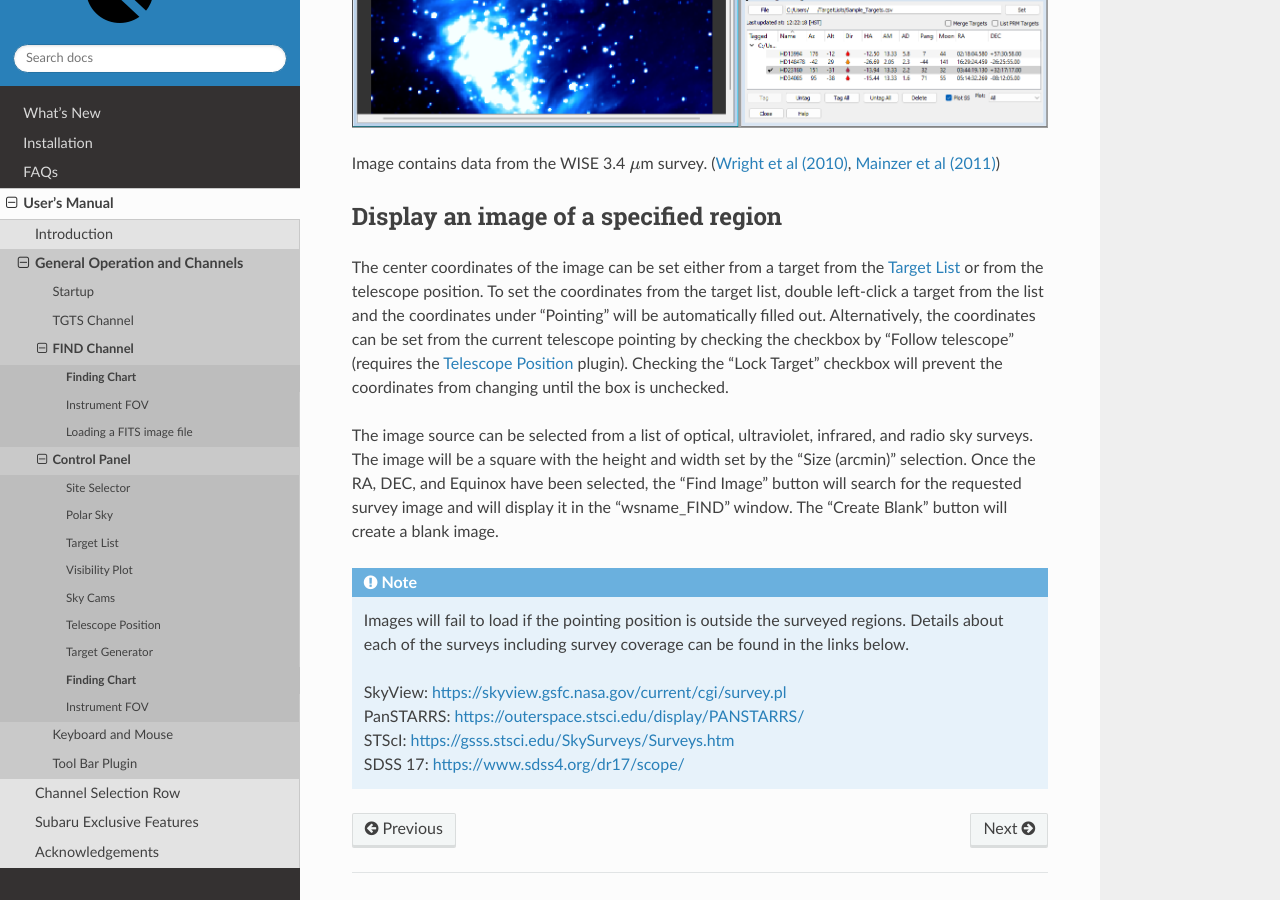
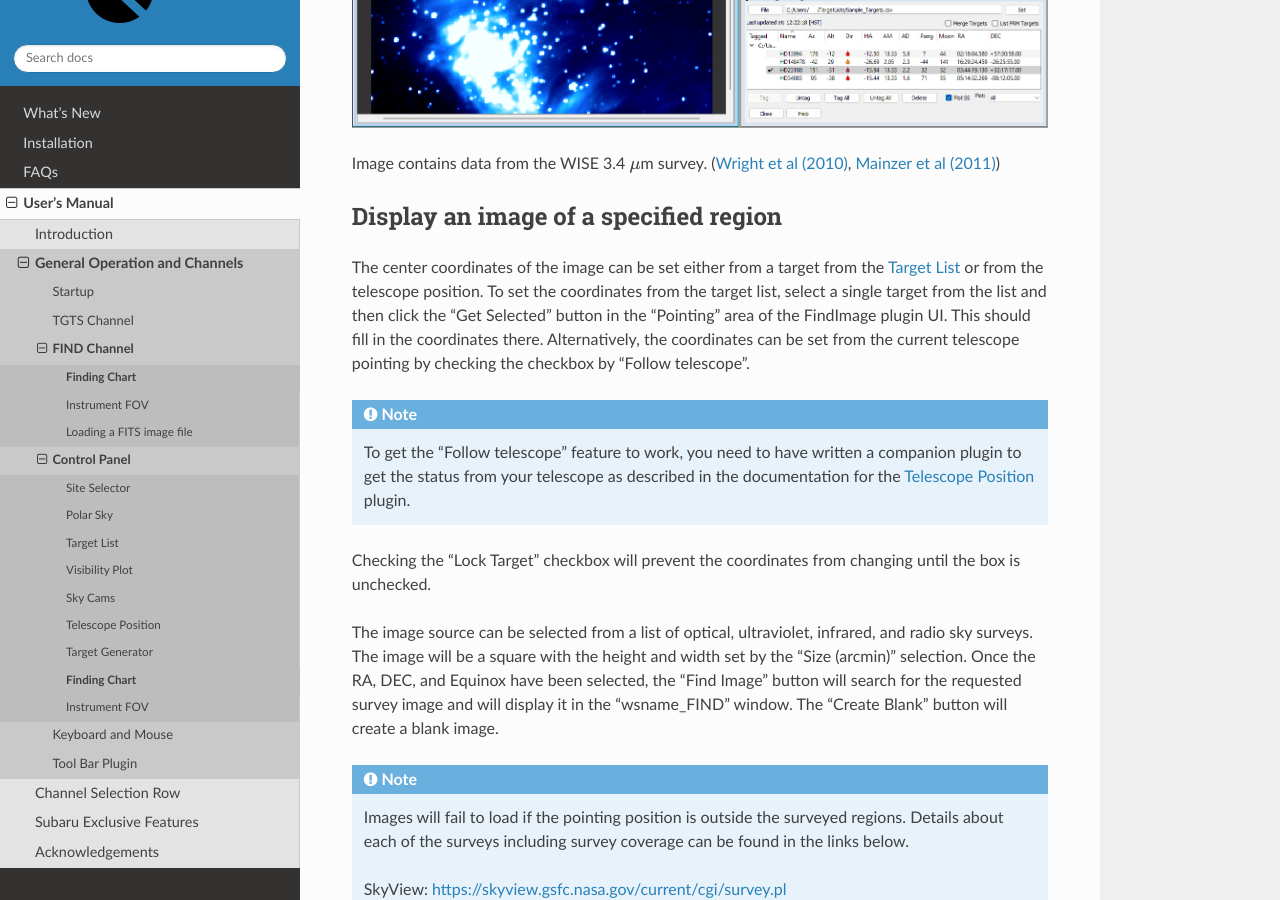
Before and after one commit to naojsoft/spot, a Sphinx documentation site: the page built from doc/manual/findchart.rst, in a window 1280 px wide and 900 px high, scrolled down 474 px. Built offline with Sphinx 7.4.7 and the Read the Docs theme 3.1.0, drawn with Linux system fonts in a browser that asks for light colours.

Commit message:
Add button to FindImage fetch target info from Targets table

```diff
--- a/doc/manual/findchart.rst
+++ b/doc/manual/findchart.rst
@@ -17,12 +17,19 @@ Display an image of a specified region
 
 The center coordinates of the image can be set either from a target from
 the :doc:`targetlist` or from the telescope position. To set the coordinates
-from the target list, double left-click a target from the list and the
-coordinates under "Pointing" will be automatically filled out.
+from the target list, select a single target from the list and then click
+the "Get Selected" button in the "Pointing" area of the FindImage plugin UI.
+This should fill in the coordinates there.
 Alternatively, the coordinates can be set from the current telescope pointing
-by checking the checkbox by "Follow telescope" (requires the
-:doc:`telescopepos` plugin). Checking the "Lock Target" checkbox will prevent
-the coordinates from changing until the box is unchecked.
+by checking the checkbox by "Follow telescope".
+
+.. note:: To get the "Follow telescope" feature to work, you need to
+          have written a companion plugin to get the status from your
+          telescope as described in the documentation for the
+          :doc:`telescopepos` plugin.
+
+Checking the "Lock Target" checkbox will prevent the coordinates from changing
+until the box is unchecked.
 
 The image source can be selected from a list of optical, ultraviolet,
 infrared, and radio sky surveys. The image will be a square with the height
```
Also changed, not shown: 2 other files.
